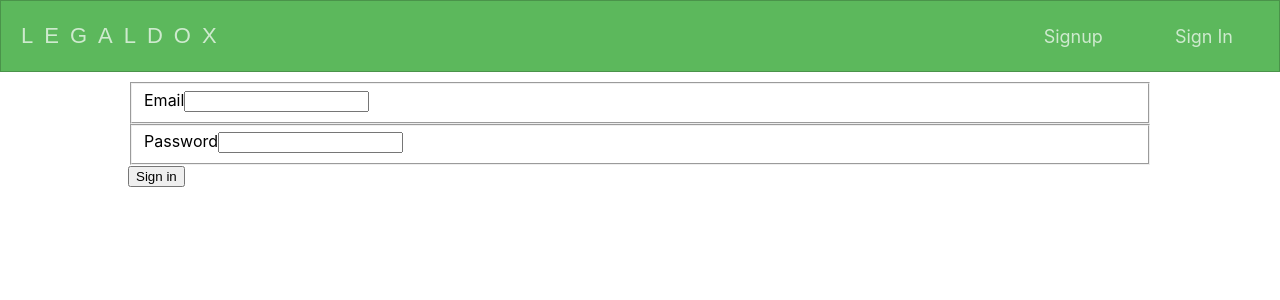
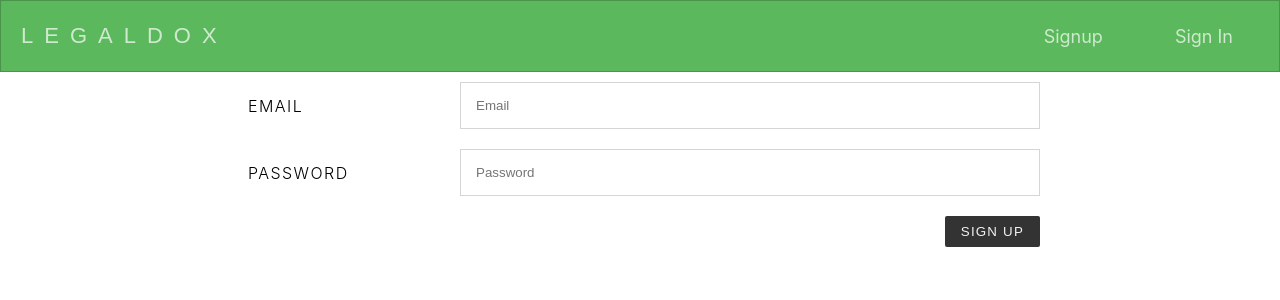
Before and after one commit to jbvance/thinkful-react-capstone-client, a React (Create React App) app: page /signin in a window 1280 px wide. Shown: the top 300 px of the page. Built offline with nearby package versions, Linux system fonts and the light colour scheme; no server answers.

Commit message:
refactor auth to use same form for signup and signin

```diff
--- /dev/null
+++ b/src/components/auth/auth-form.js
@@ -0,0 +1,104 @@
+import React, { Component } from 'react';
+import { reduxForm, Field } from 'redux-form';
+import { compose } from 'redux';
+import { connect } from 'react-redux';
+import { setAuthError } from '../../actions/index';
+
+export class AuthForm extends Component {
+
+    componentDidMount() {
+        this.props.setAuthError('');
+    }
+
+    onSubmit = (formProps) => {
+        this.props.onSubmit(formProps, () => {
+            this.props.redirect();
+        });
+    };
+
+    renderField = ({
+        id,
+        input,
+        label,
+        type,
+        meta: { touched, error, warning }
+      }) => {
+          return (
+            <li>
+                <label htmlFor={id}>{label}</label>
+                <input {...input } placeholder={label} type={type} />
+                {touched &&
+                    ((error && <span>{error}</span>) ||
+                      (warning && <span>{warning}</span>))}
+            </li>
+
+        )};
+
+
+
+    render() {
+
+        // handleSubmit is provided to props by redux form
+        const { handleSubmit } = this.props;
+        return (
+            <div>
+                {this.props.errorMessage && <div className="alert alert-danger">{this.props.errorMessage}</div>}
+                <form onSubmit={handleSubmit(this.onSubmit)}>
+                <ul className="flex-outer">
+                    <Field
+                        name="email"
+                        id="email"
+                        label="Email"
+                        type="text"
+                        component={this.renderField}
+                        validate={this.email}
+                        autoComplete="none"
+                    />
+                        <Field
+                            name="password"
+                            id="password"
+                            label="Password"
+                            type="password"
+                            component={this.renderField}
+                            autoComplete="none"
+                        />
+                    <li>
+                        <button className="btn">Sign up</button>
+                    </li>
+                </ul>
+
+                </form>
+            </div>
+        );
+    }
+}
+
+const validate = values => {
+    const errors = {};
+    if (!values.email) {
+      errors.email = 'Email is Required'
+    } else if (!/^[A-Z0-9._%+-]+@[A-Z0-9.-]+\.[A-Z]{2,4}$/i.test(values.email)) {
+        errors.email = 'Invalid email address'
+    }
+    if (!values.password) {
+        errors.password = 'Password is Required'
+    }
+    //console.log('ERRORS', errors);
+    return errors;
+}
+
+
+
+const mapStateToProps = state => ({
+    errorMessage: state.auth.errorMessage
+});
+
+
+
+export default compose (
+    connect(mapStateToProps, { setAuthError }),
+    reduxForm({
+        form: 'signup',
+        validate
+     })
+)(AuthForm);
--- a/src/components/auth/signin.js
+++ b/src/components/auth/signin.js
@@ -1,59 +1,21 @@
-import React, { Component } from 'react';
-import { reduxForm, Field } from 'redux-form';
-import { compose } from 'redux';
+import React from 'react';
 import { connect } from 'react-redux';
-import * as actions from '../../actions';
+import { signin } from '../../actions/index';
+import AuthForm from './auth-form';
 
-export class Signin extends Component {
-    componentDidMount() {
-        this.props.setAuthError('');
+export class Signin extends React.Component {
+    redirect() {
+        this.props.history.push('/profile');
     }
 
-    onSubmit = (formProps) => {
-        this.props.signin(formProps, () => {
-            //redirect user after authenticating
-            this.props.history.push('/profile');
-        });
-    };
-
     render() {
-
-        // handleSubmit is provided to props by redux form
-        const { handleSubmit } = this.props;
         return (
-            <div>
-                {this.props.errorMessage && <div className="alert alert-danger">{this.props.errorMessage}</div>}
-                <form onSubmit={handleSubmit(this.onSubmit)}>
-                <fieldset>
-                    <label htmlFor="email">Email</label>
-                    <Field
-                        name="email"
-                        type="text"
-                        component="input"
-                        autoComplete="none"
-                    />
-                </fieldset>
-                <fieldset>
-                    <label htmlFor="password">Password</label>
-                    <Field
-                        name="password"
-                        type="password"
-                        component="input"
-                        autoComplete="none"
-                    />
-                </fieldset>
-                <button>Sign in</button>
-                </form>
-            </div>
-        );
+            <AuthForm onSubmit={this.props.signin} redirect={() => this.redirect()}/>
+        )
     }
 }
 
-const mapStateToProps = state => ({
-    errorMessage: state.auth.errorMessage
-});
-
-export default compose (
-    connect(mapStateToProps, actions),
-    reduxForm({ form: 'signin' })
+export default connect(
+    null,
+    { signin }
 )(Signin);
--- a/src/components/auth/signup.js
+++ b/src/components/auth/signup.js
@@ -1,109 +1,21 @@
-import React, { Component } from 'react';
-import { reduxForm, Field } from 'redux-form';
-import { compose } from 'redux';
+import React from 'react';
 import { connect } from 'react-redux';
-import * as actions from '../../actions';
+import { signup } from '../../actions/index';
+import AuthForm from './auth-form';
 
-export class Signup extends Component {
-
-    state = {
-        formError: ''
-    };
-
-    componentDidMount() {
-        this.props.setAuthError('');
+export class Signup extends React.Component {
+    redirect() {
+        this.props.history.push('/profile');
     }
 
-    onSubmit = (formProps) => {
-        this.props.signup(formProps, () => {
-            //redirect user after authenticating
-            this.props.history.push('/profile');
-        });
-    };
-
-    renderField = ({
-        id,
-        input,
-        label,
-        type,
-        meta: { touched, error, warning }
-      }) => {
-          return (
-            <li>
-                <label htmlFor={id}>{label}</label>
-                <input {...input } placeholder={label} type={type} />
-                {touched &&
-                    ((error && <span>{error}</span>) ||
-                      (warning && <span>{warning}</span>))}
-            </li>
-
-        )};
-
-
-
     render() {
-
-        // handleSubmit is provided to props by redux form
-        const { handleSubmit } = this.props;
-        console.log('PROPS', this.props);
         return (
-            <div>
-                <div>{this.state.formError}</div>
-                {this.props.errorMessage && <div className="alert alert-danger">{this.props.errorMessage}</div>}
-                <form onSubmit={handleSubmit(this.onSubmit)}>
-                <ul className="flex-outer">
-                    <Field
-                        name="email"
-                        id="email"
-                        label="Email"
-                        type="text"
-                        component={this.renderField}
-                        validate={this.email}
-                        autoComplete="none"
-                    />
-                        <Field
-                            name="password"
-                            id="password"
-                            label="Password"
-                            type="password"
-                            component={this.renderField}
-                            autoComplete="none"
-                        />
-                    <li>
-                        <button className="btn">Sign up</button>
-                    </li>
-                </ul>
-
-                </form>
-            </div>
-        );
+            <AuthForm onSubmit={this.props.signup} redirect={() => this.redirect()}/>
+        )
     }
 }
 
-const validate = values => {
-    const errors = {};
-    if (!values.email) {
-      errors.email = 'Email is Required'
-    } else if (!/^[A-Z0-9._%+-]+@[A-Z0-9.-]+\.[A-Z]{2,4}$/i.test(values.email)) {
-        errors.email = 'Invalid email address'
-    }
-    if (!values.password) {
-        errors.password = 'Password is Required'
-    }
-    //console.log('ERRORS', errors);
-    return errors;
-}
-
-
-
-const mapStateToProps = state => ({
-    errorMessage: state.auth.errorMessage
-});
-
-export default compose (
-    connect(mapStateToProps, actions),
-    reduxForm({
-        form: 'signup',
-        validate
-     })
+export default connect(
+    null,
+    { signup }
 )(Signup);
```
Also changed, not shown: src/actions/index.js (line endings or trailing spaces).
